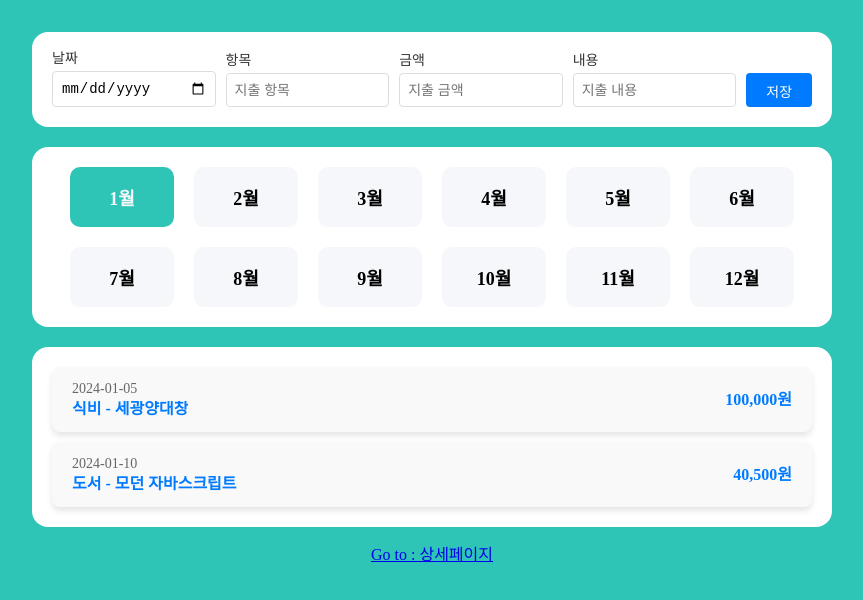
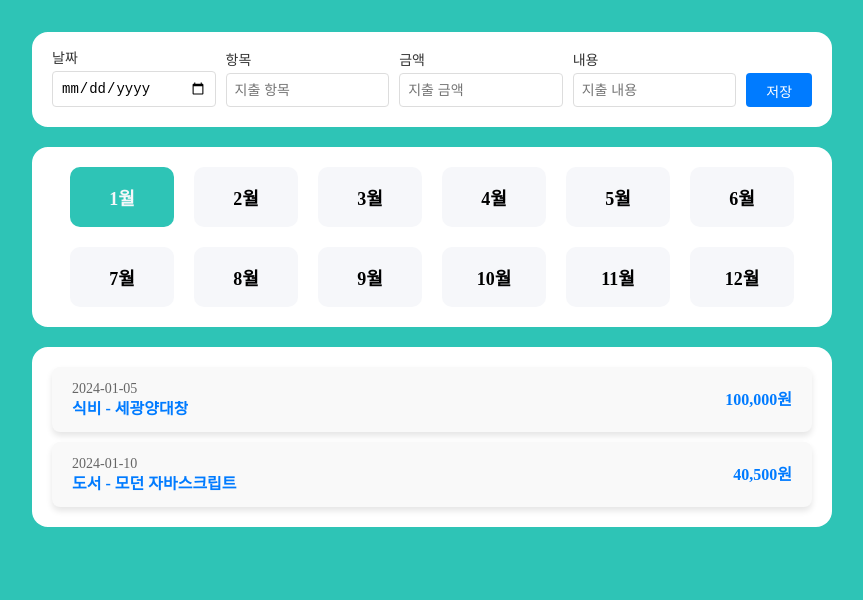
Before and after one commit to junghyunwoo02/react5-spend-money-assignment, a React (Vite) app: page / in a window 1280 px wide. Shown: the top 600 px of the page, without its empty margins (208-1071 px from the left). Built offline with nearby package versions, Linux system fonts and the light colour scheme.

Commit message:
fix: 쓸모없는 코드 수정

```diff
--- a/src/pages/Home.jsx
+++ b/src/pages/Home.jsx
@@ -33,9 +33,6 @@ const Home = ({ expenseData, setExpenseData }) => {
       <BoxContainer activeIndex={activeIndex} handleClick={handleClick} />
       {/* 지출 내역을 보여주는 컴포넌트들입니다. */}
       <ExpenseDetail filteredData={filteredData} />
-      <Link to={`/detail/1`}>
-        <span>Go to : 상세페이지</span>
-      </Link>
     </StyledMain>
   );
 };
```
